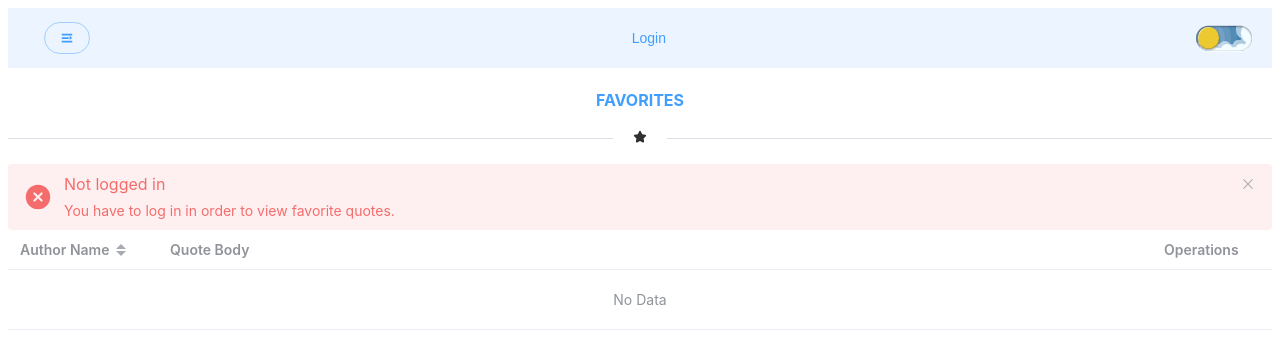
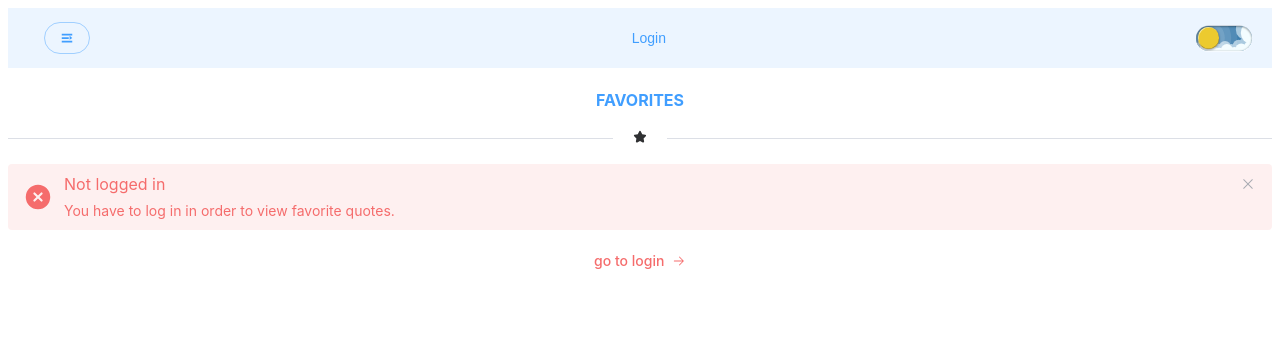
Before and after one commit to andrii-alexandru/tic-web-crud, a Vue app in the folder client/: page /favorites in a window 1280 px wide. Shown: the top 344 px of the page. Built offline with nearby package versions, Linux system fonts and the light colour scheme; no server answers; the database is empty.

Commit message:
Refactor FavoritesQuotes.vue component

```diff
--- a/client/src/views/FavoritesQuotes.vue
+++ b/client/src/views/FavoritesQuotes.vue
@@ -6,15 +6,18 @@
     <el-divider>
       <el-icon><StarFilled /></el-icon>
     </el-divider>
-    <div v-if="userRef === null">
+    <el-row justify="center" v-if="!userRef">
       <el-alert
         title="Not logged in"
         description="You have to log in in order to view favorite quotes."
         type="error"
         show-icon
       />
-    </div>
-    <el-table :data="quotes" style="width: 100%" v-loading="loading" flexible="true">
+      <el-link class="mt-20" v-if="!userRef" type="danger" href="/login">
+        go to login &nbsp; <el-icon><Right /></el-icon>
+      </el-link>
+    </el-row>
+    <el-table v-if="userRef" :data="quotes" style="width: 100%" v-loading="loading" flexible="true">
       <el-table-column label="Author Name" prop="authorName" sortable width="150"></el-table-column>
       <el-table-column label="Quote Body" prop="body"></el-table-column>
       <el-table-column fixed="right" label="Operations" width="120">
@@ -60,7 +63,7 @@ const fetchQuotes = async () => {
 
     //filter qutoes
     quotes.value = quotes.value.filter((quote) => {
-      const userId = userRef.value.uid || null
+      const userId = userRef.value?.uid || null
 
       if (Array.isArray(quote.favorite) && quote.favorite.length > 0) {
         return quote.favorite.includes(userId)
```
